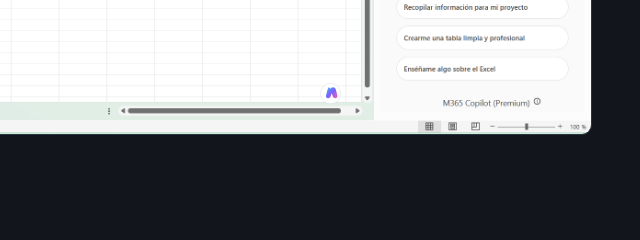
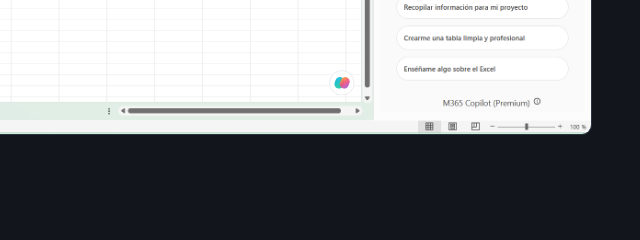
Before and after one commit to DS-CK/practicas-ia, a plain HTML site: page index.html in a window 1280 px wide. Shown: the part 512-752 px from the top of the page, 640-1280 px from the left. Drawn offline with Linux system fonts and the light colour scheme.

Commit message:
Ajustar icono Copilot en Excel
Co-authored-by: Copilot App <223556219+Copilot@users.noreply.github.com>

```diff
--- a/index.html
+++ b/index.html
@@ -80,7 +80,7 @@
   .anat-btns button{background:transparent;color:#fff;border:2px solid var(--c);border-radius:8px;padding:8px 18px;font-weight:700;cursor:pointer}
   .anat-btns button.on{background:var(--c);color:#14142b}
   .anat-pie{font-size:.95rem;color:#d6d6e4;border-top:1px solid #4a4c7a;padding-top:12px;margin:0}
-  .xl-wrap{position:relative;display:block;margin-top:14px}.xl-wrap .captura{margin-top:0}.xl-copilot{position:absolute;left:69.2%;top:89%;width:2.4%;min-width:18px}
+  .xl-wrap{position:relative;display:block;margin-top:14px}.xl-wrap .captura{margin-top:0}.xl-copilot{position:absolute;left:70.3%;top:86.2%;width:2.9%;min-width:22px}
 </style>
 </head>
 <body>
@@ -127,7 +127,7 @@
 
 <section id="s1-1">
   <h2>1.1 Práctica Excel</h2>
-  <div class="xl-wrap"><img class="captura" src="excel.png" alt="Excel con Copilot"><svg class="xl-copilot" viewBox="0 0 48 48" aria-label="Copilot"><defs><linearGradient id="cpg" x1="0" y1="0" x2="1" y2="1"><stop offset="0" stop-color="#3bb3f5"/><stop offset=".5" stop-color="#7b61ff"/><stop offset="1" stop-color="#f45fb0"/></linearGradient></defs><circle cx="24" cy="24" r="23" fill="#fff" stroke="#d9d9e6"/><path d="M24 9c-4 0-6 3-7 7l-3 11c-1 4 1 7 5 7 3 0 5-2 6-5l2-7 2 7c1 3 3 5 6 5 4 0 6-3 5-7l-3-11c-1-4-3-7-7-7-3 0-5 2-6 4-1-2-3-4-6-4z" fill="url(#cpg)" transform="translate(0 1) scale(.98)"/></svg></div>
+  <div class="xl-wrap"><img class="captura" src="excel.png" alt="Excel con Copilot"><svg class="xl-copilot" viewBox="0 0 48 48" aria-label="Copilot"><defs><linearGradient id="cpa" x1="0" y1="0" x2="1" y2="1"><stop offset="0" stop-color="#1fb8e8"/><stop offset="1" stop-color="#33d19a"/></linearGradient><linearGradient id="cpb" x1="0" y1="0" x2="1" y2="1"><stop offset="0" stop-color="#ffb02e"/><stop offset=".5" stop-color="#f4527a"/><stop offset="1" stop-color="#8a5cf6"/></linearGradient></defs><circle cx="24" cy="24" r="23" fill="#fff" stroke="#dcdce6"/><rect x="11" y="13" width="17" height="22" rx="8.5" transform="rotate(20 19.5 24)" fill="url(#cpa)"/><rect x="21" y="13" width="17" height="22" rx="8.5" transform="rotate(20 29.5 24)" fill="url(#cpb)" opacity=".92"/></svg></div>
 </section>
 
 <section id="s1-1-1" data-resumen="Veremos lo fácil que es interactuar con Copilot dentro de Excel. Para montar un supuesto práctico, le pediremos que invente 500 líneas de pedido y los acuerdos comerciales asociados, con sus precios pactados.">
```
